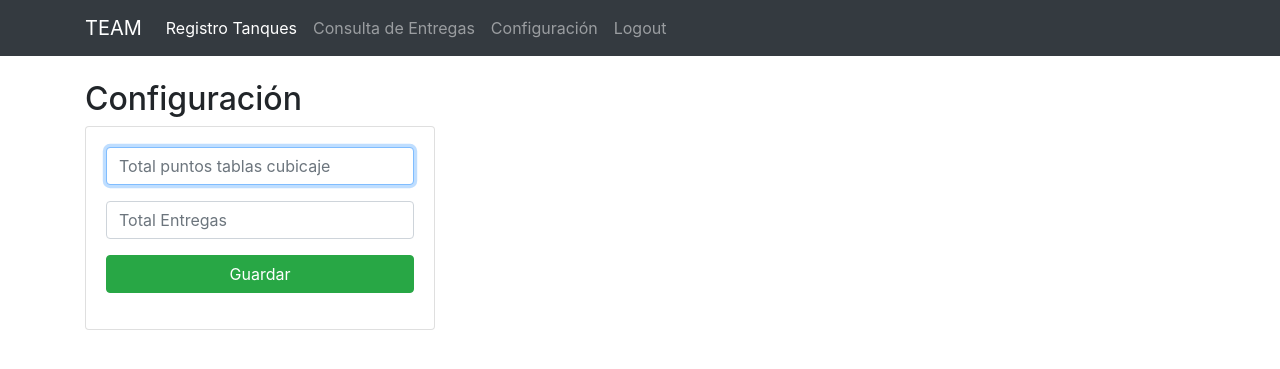
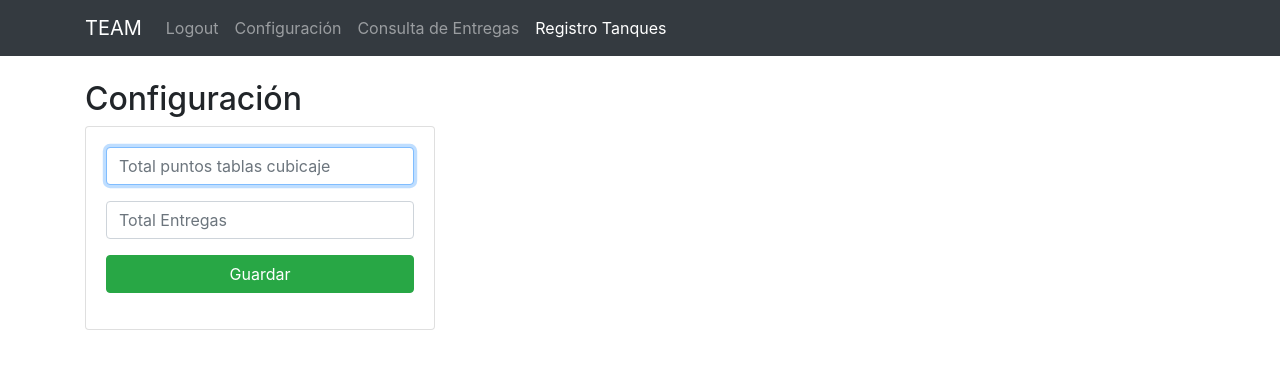
Before and after one commit to AldoQuintal/super-guacamole, a Django app: page /configuracion/ in a window 1280 px wide. Shown: the top 369 px of the page. Run offline with Django 5.2, Linux system fonts and the light colour scheme; the visitor is signed in with stand-in values (Sample User, id 1); data that the repository does not hold is empty.

Commit message:
d-flex flex-row-reverse bd-highlight

```diff
--- a/Tanques/templates/base.html
+++ b/Tanques/templates/base.html
@@ -19,7 +19,7 @@
           <span class="navbar-toggler-icon"></span>
         </button>
         <div class="collapse navbar-collapse" id="navbarNavDropdown">
-          <ul class="navbar-nav ms-auto">
+          <ul class="navbar-nav d-flex flex-row-reverse bd-highlight">
 
                 {% if user.is_authenticated %}
                 <li class="nav-item active">
```
